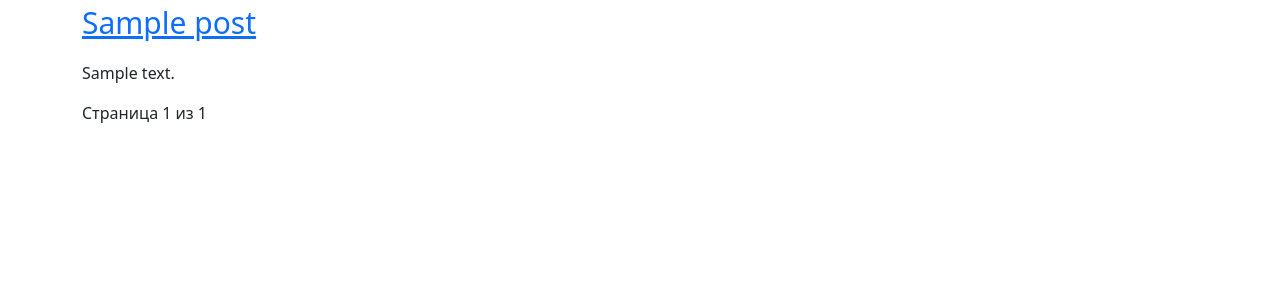
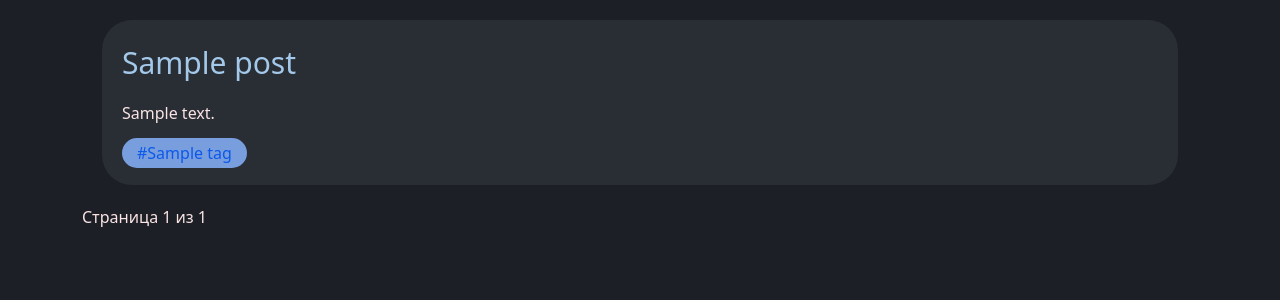
Before and after one commit to gh0sthck/django-blog, a Django app: template blogsite/templates/index.html in a window 1280 px wide. Shown: the top 300 px of the page. Run offline with Django 4.2, Linux system fonts and the light colour scheme; the template is opened without the code that fills it: most values are stand-ins (such as "Sample title", 1, 10 or a date in 2020); some libraries are stand-ins or nearby versions.

Commit message:
Tags system update, frontend changes

```diff
--- a/blogsite/posts/urls.py
+++ b/blogsite/posts/urls.py
@@ -1,6 +1,6 @@
 from django.urls import path
 
-from .views import all_posts_page, post_detail_page, user_page, post_detail_slug, post_share
+from .views import all_posts_page, post_detail_page, user_page, post_detail_slug, post_share, posts_with_current_tag
 
 urlpatterns: list = [
     path("", all_posts_page, name="all_posts_page"),
@@ -8,4 +8,5 @@ urlpatterns: list = [
     path("<slug:post>", post_detail_slug, name="post_detail_slug"),
     path("profile/<int:user_id>/", user_page, name="user_page"),
     path("share/<int:post_id>/", post_share, name="post_share"),
+    path("tag/<slug:tag>", posts_with_current_tag, name="post_with_tag")
 ]
--- /dev/null
+++ b/blogsite/static/styles.css
@@ -0,0 +1,23 @@
+body {
+    background-color: #1c1f26;
+    color: #fae4e4;
+}
+
+.post {
+    background-color: #292d34;
+    padding: 20px;
+    margin: 20px;
+    border-radius: 30px;
+}
+
+span.tag {
+    color: #0c58ea;
+    background-color: #789ede;
+    padding: 4px 15px 4px 15px;
+    border-radius: 20px;
+}
+
+a {
+    text-decoration: none;
+    color: #a3c8ea;
+}
--- a/blogsite/templates/base.html
+++ b/blogsite/templates/base.html
@@ -6,17 +6,16 @@
     <meta name="viewport" content="width=device-width, initial-scale=1.0">
     <title>{% block title %} {% endblock title %}</title>
     <link rel="stylesheet" type="text/css" href="{% static 'bootstrap/css/bootstrap.min.css' %}">
+    <link rel="stylesheet" type="text/css" href="{% static 'styles.css' %}">
 </head>
 <body>
     {% block body %}
         {% block container %}
             <div class="container">
                 {% block main %}
-
                 {% endblock %}
             </div>
         {% endblock %}
-
     {% endblock body %}
 </body>
 </html>
--- a/blogsite/templates/index.html
+++ b/blogsite/templates/index.html
@@ -5,9 +5,22 @@
 {% block main %}
 
 {% for post in postss %}
-    <div>
-        <a style="font-size: 30px" href="{{ post.get_absolute_url }}">{{ post.title }}</a>
-        <p>{{ post.text|linebreaks }}</p>
+    <div class="post">
+        <a style="font-size: 30px" href="{{ post.get_absolute_url }}">
+            {{ post.title }}
+        </a>
+    <p>{{ post.text|linebreaks }}</p>
+
+    {% with post.tags.all as tags %}
+        {% if tags %}
+            {% for tag in tags %}
+                <a href="tag/{{ tag.slug }}" class="tag_a">
+                    <span class="tag">#{{ tag }}</span>
+                </a>
+            {% endfor %}
+        {% endif %}
+    {% endwith %}
+
     </div>
 {% endfor %}
 
```
Also changed, not shown: blogsite/posts/views.py (+15 -4 lines), blogsite/templates/post_detail.html (+7 -0 lines), blogsite/templates/tags_page.html (added, +15 -0 lines).
